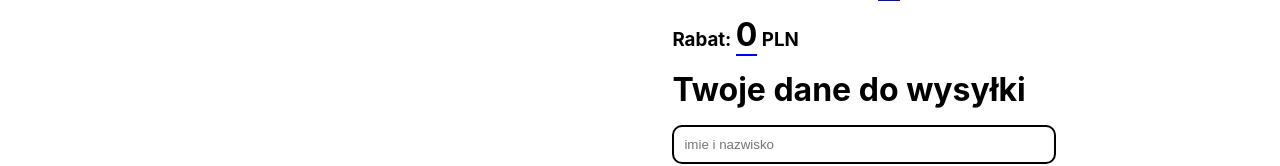
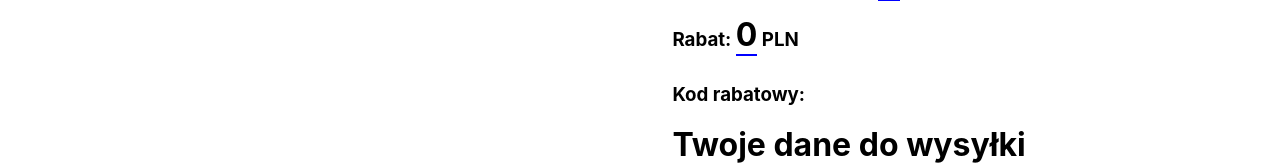
Before and after one commit to marcinoles87/my-app2, a React (Create React App) app: page /formularz in a window 1280 px wide. Shown: the part 385-551 px from the top of the page. Built offline with nearby package versions, Linux system fonts and the light colour scheme.

Commit message:
add code

```diff
--- a/src/App.js
+++ b/src/App.js
@@ -51,7 +51,7 @@ function App() {
             <Route path='kontakt' element={<Kontakt></Kontakt>}/>
             <Route path='wysyłka' element={<Wysyłka></Wysyłka>}/>
             <Route path='zamowienie' element={<Zamowienie koszyk={koszyk} allPrice={allPrice} setallPrice={setallPrice} setKoszyk={setKoszyk} kodRabatowy={kodRabatowy} setKodRabatowy={setKodRabatowy}></Zamowienie>}/>
-            <Route path='/formularz' element={<Formularz koszyk={koszyk} allPrice={allPrice} setallPrice={setallPrice} setKoszyk={setKoszyk}></Formularz>}/>
+            <Route path='/formularz' element={<Formularz koszyk={koszyk} allPrice={allPrice} setallPrice={setallPrice} setKoszyk={setKoszyk} kodRabatowy={kodRabatowy}></Formularz>}/>
             <Route path='/mainWydarzenie' element={<MainWydarzenie></MainWydarzenie>}/>
             <Route path='/horeca' element={<Horeca></Horeca>}></Route>
             <Route path='/produktOpis' element={<ProduktOpis produktOpis={produktOpis} setKoszyk={setKoszyk}></ProduktOpis>}></Route>
--- a/src/pages/Formularz.jsx
+++ b/src/pages/Formularz.jsx
@@ -1,6 +1,6 @@
 import React, { useState } from 'react'
 
-function Formularz({koszyk,allPrice,setAllPrice,setKoszyk}) {
+function Formularz({koszyk,allPrice,setAllPrice,setKoszyk,kodRabatowy}) {
 
   const [imie,setImie] = useState('')
   const [adres,setAdres] = useState('')
@@ -92,6 +92,7 @@ function Formularz({koszyk,allPrice,setAllPrice,setKoszyk}) {
                         <h3>Ilość produktów : {koszyk.length} </h3>
                         <h3>Wartość zamowienia : <span style={{fontSize:'2rem',borderBottom:'2px solid blue'}}>{Math.round(allPrice-(allPrice*20/100))}</span> PLN</h3>
                         <h3>Rabat: <span style={{fontSize:'2rem',borderBottom:'2px solid blue'}}>{Math.round(allPrice-(allPrice-allPrice*20/100))}</span> PLN</h3>
+                        <h3>Kod rabatowy: <span style={{fontSize:'2rem',borderBottom:'2px solid blue'}}>{kodRabatowy}</span></h3>
                         <h1>Twoje dane do wysyłki</h1>
 
              <input id='imie' type='text' placeholder='imie i nazwisko' onChange={ (e) =>setImie(e.target.value)}></input>
--- a/src/pages/Zamowienie.jsx
+++ b/src/pages/Zamowienie.jsx
@@ -32,7 +32,9 @@ const handleKodRabatowy = () =>{
     setallPrice(Math.round(allPrice-Number(allPrice*kodRabatowy/100)))
     if(kodRabatowy){
       const element =  document.querySelector('#input-kodRabatowy')
+      const buttonZamawiam =  document.querySelector('#podsumuj')
       element.style.display = 'none'
+      buttonZamawiam.style.display = 'none'
       alert('kod rabatowy wykorzystany')
     }
 }
@@ -64,7 +66,7 @@ const handleKodRabatowy = () =>{
             </p>
         <p>Ilość produktów : {koszyk.length}</p>
         <p className='zamowienie-wartosc'>Wartość zamówienia : {Math.round(allPrice-(allPrice*20/100))} pln </p>
-        <button onClick={handleSum}>Podsumuj</button>
+        <button id='podsumuj' onClick={handleSum}>Podsumuj</button>
         <button><Link to={'/formularz'}>Zamawiam</Link></button>
 
     </div>
```
